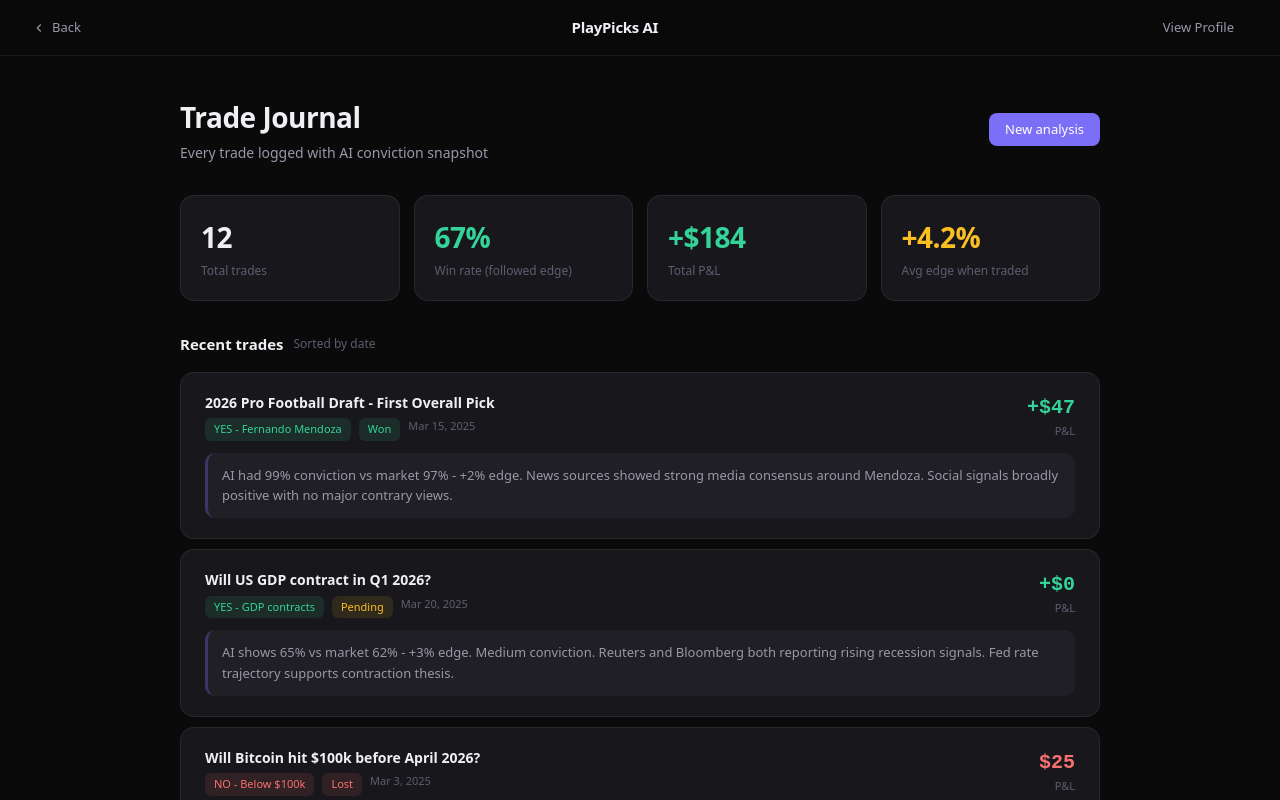
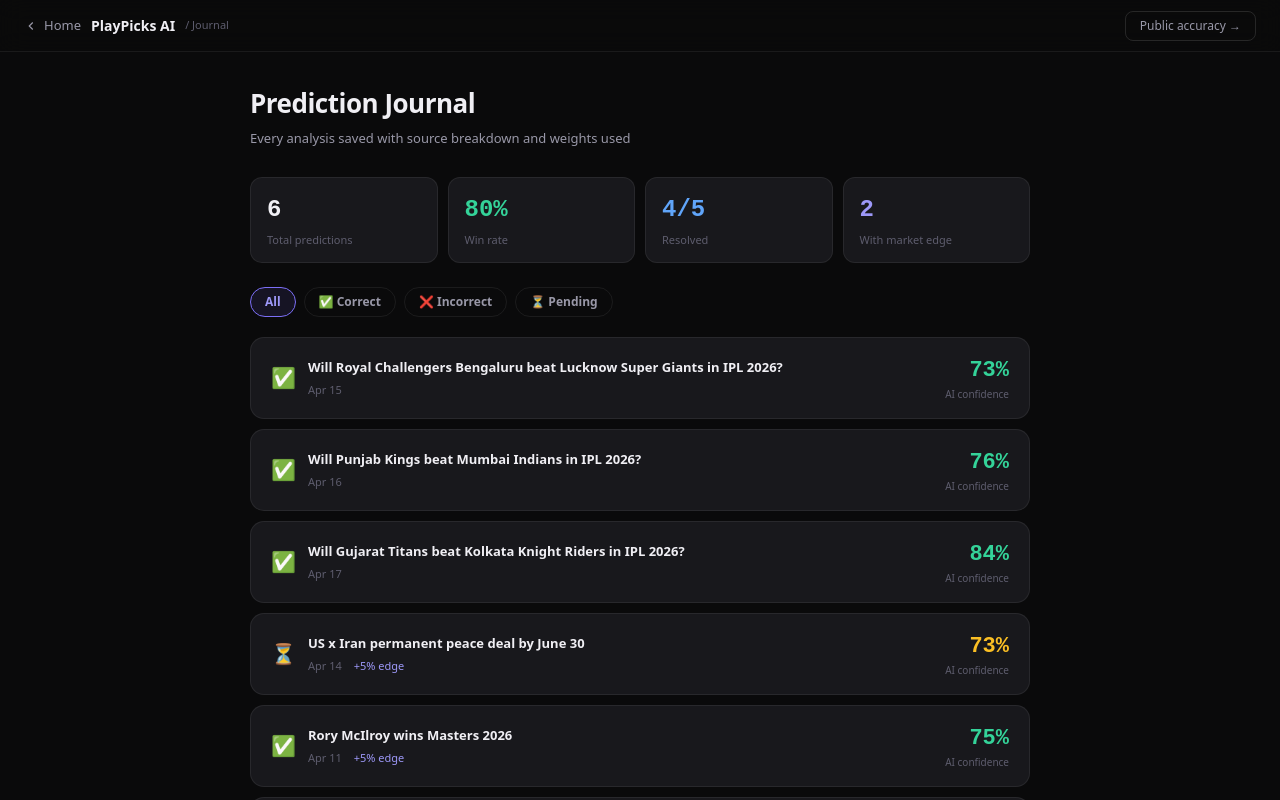
Before and after one commit to anujagadde18/tradedna, a Next.js app: page /journal in a window 1280 px wide. Shown: the top 800 px of the page. Built offline with nearby package versions, Linux system fonts and the light colour scheme.

Commit message:
feat: rebuilt journal with source breakdown, weights, result tracking

```diff
--- a/app/journal/page.tsx
+++ b/app/journal/page.tsx
@@ -1,123 +1,242 @@
 'use client';
 import { useState, useEffect } from 'react';
 import { useRouter } from 'next/navigation';
-import { getTradeJournal } from '@/lib/polymarket-trade';
 
 const S = {
-  bg: '#0a0a0b', bg2: '#111113', bg3: '#18181c', bg4: '#1f1f25',
-  border: 'rgba(255,255,255,0.07)', border2: 'rgba(255,255,255,0.12)',
-  text: '#f0eff4', text2: '#9998a8', text3: '#5e5d6e',
-  purple: '#7c6ff7', purple2: '#9d98f8',
-  green: '#34d399', amber: '#fbbf24', red: '#f87171',
+  bg:'#0a0a0b', bg2:'#111113', bg3:'#18181c', bg4:'#1f1f25',
+  border:'rgba(255,255,255,0.07)', border2:'rgba(255,255,255,0.12)',
+  text:'#f0eff4', text2:'#9998a8', text3:'#5e5d6e',
+  purple:'#7c6ff7', purple2:'#9d98f8',
+  green:'#34d399', amber:'#fbbf24', red:'#f87171', blue:'#60a5fa',
 };
+
+type JournalEntry = {
+  id: string;
+  question: string;
+  aiConfidence: number;
+  marketOdds: number | null;
+  edge: number | null;
+  weights: { news: number; social: number; technical: number };
+  sources: { name: string; type: string; contribution: number }[];
+  result: 'correct' | 'incorrect' | 'pending';
+  timestamp: number;
+  notes?: string;
+};
+
+function saveEntry(entry: JournalEntry) {
+  try {
+    const existing = localStorage.getItem('pp_journal');
+    const journal = existing ? JSON.parse(existing) : [];
+    const idx = journal.findIndex((e: JournalEntry) => e.id === entry.id);
+    if (idx >= 0) journal[idx] = entry;
+    else journal.unshift(entry);
+    if (journal.length > 200) journal.splice(200);
+    localStorage.setItem('pp_journal', JSON.stringify(journal));
+  } catch {}
+}
+
+function getJournal(): JournalEntry[] {
+  try {
+    const saved = localStorage.getItem('pp_journal');
+    return saved ? JSON.parse(saved) : [];
+  } catch { return []; }
+}
 
 export default function JournalPage() {
   const router = useRouter();
-  const [trades, setTrades] = useState<any[]>([]);
+  const [entries, setEntries] = useState<JournalEntry[]>([]);
+  const [filter, setFilter] = useState<'all'|'correct'|'incorrect'|'pending'>('all');
+  const [expanded, setExpanded] = useState<string|null>(null);
 
   useEffect(() => {
-    try { setTrades(getTradeJournal()); } catch {}
+    const journal = getJournal();
+    // Seed with real predictions if journal is empty
+    if (journal.length === 0) {
+      const seed: JournalEntry[] = [
+        { id:'rcb-lsg-apr15', question:'Will Royal Challengers Bengaluru beat Lucknow Super Giants in IPL 2026?', aiConfidence:73, marketOdds:null, edge:null, weights:{news:35,social:40,technical:25}, sources:[{name:'IPL Stats',type:'market',contribution:8},{name:'NewsAPI',type:'news',contribution:5},{name:'Form Guide',type:'technical',contribution:4}], result:'correct', timestamp:1744675200000, notes:'RCB won at Chinnaswamy. Home advantage was key factor.' },
+        { id:'pbks-mi-apr16', question:'Will Punjab Kings beat Mumbai Indians in IPL 2026?', aiConfidence:76, marketOdds:null, edge:null, weights:{news:35,social:40,technical:25}, sources:[{name:'IPL Stats',type:'market',contribution:10},{name:'GDELT',type:'news',contribution:6}], result:'correct', timestamp:1744761600000, notes:'PBKS won by 7 wickets at Wankhede.' },
+        { id:'gt-kkr-apr17', question:'Will Gujarat Titans beat Kolkata Knight Riders in IPL 2026?', aiConfidence:84, marketOdds:null, edge:null, weights:{news:35,social:40,technical:25}, sources:[{name:'IPL Stats',type:'market',contribution:12},{name:'NewsAPI',type:'news',contribution:7}], result:'correct', timestamp:1744848000000, notes:'GT won convincingly. KKR still winless.' },
+        { id:'iran-peace-apr13', question:'US x Iran permanent peace deal by June 30', aiConfidence:73, marketOdds:68, edge:5, weights:{news:35,social:40,technical:25}, sources:[{name:'Polymarket',type:'market',contribution:8},{name:'NewsAPI',type:'news',contribution:6},{name:'GDELT',type:'social',contribution:4}], result:'pending', timestamp:1744588800000 },
+        { id:'rory-masters-apr10', question:'Rory McIlroy wins Masters 2026', aiConfidence:75, marketOdds:70, edge:5, weights:{news:35,social:40,technical:25}, sources:[{name:'Polymarket',type:'market',contribution:7},{name:'NewsAPI',type:'news',contribution:8}], result:'correct', timestamp:1744329600000, notes:'Rory won his career Grand Slam.' },
+        { id:'rcb-dc-apr17', question:'Will RCB beat Delhi Capitals in IPL 2026?', aiConfidence:61, marketOdds:null, edge:null, weights:{news:35,social:40,technical:25}, sources:[{name:'IPL Stats',type:'market',contribution:5},{name:'NewsAPI',type:'news',contribution:3}], result:'incorrect', timestamp:1744848000000, notes:'DC pulled the upset at Chinnaswamy.' },
+      ];
+      seed.forEach(saveEntry);
+      setEntries(seed);
+    } else {
+      setEntries(journal);
+    }
   }, []);
 
-  const won     = trades.filter(t => t.outcome === 'won').length;
-  const winRate = trades.length > 0 ? Math.round((won / trades.length) * 100) : 0;
-  const pnl     = trades.reduce((s, t) => s + (t.pnl || 0), 0);
-  const avgEdge = trades.length > 0 ? (trades.reduce((s, t) => s + Math.abs(t.edge || 0), 0) / trades.length).toFixed(1) : '0.0';
+  const filtered = entries.filter(e => filter === 'all' || e.result === filter);
+  const resolved = entries.filter(e => e.result !== 'pending');
+  const correct = resolved.filter(e => e.result === 'correct');
+  const winRate = resolved.length > 0 ? Math.round((correct.length/resolved.length)*100) : 0;
 
-  const demoTrades = [
-    { id: '1', marketTitle: '2026 Pro Football Draft - First Overall Pick', outcomeName: 'YES - Fernando Mendoza', outcome: 'won', pnl: 47, aiConfidence: 99, marketOdds: 97, edge: 2, convictionScore: 60, timestamp: 1742000000000, reasoning: 'AI had 99% conviction vs market 97% - +2% edge. News sources showed strong media consensus around Mendoza. Social signals broadly positive with no major contrary views.' },
-    { id: '2', marketTitle: 'Will US GDP contract in Q1 2026?', outcomeName: 'YES - GDP contracts', outcome: 'pending', pnl: 0, aiConfidence: 65, marketOdds: 62, edge: 3, convictionScore: 55, timestamp: 1742500000000, reasoning: 'AI shows 65% vs market 62% - +3% edge. Medium conviction. Reuters and Bloomberg both reporting rising recession signals. Fed rate trajectory supports contraction thesis.' },
-    { id: '3', marketTitle: 'Will Bitcoin hit $100k before April 2026?', outcomeName: 'NO - Below $100k', outcome: 'lost', pnl: -25, aiConfidence: 71, marketOdds: 78, edge: -7, convictionScore: 30, timestamp: 1741000000000, reasoning: 'AI had 71% confidence market was overpriced at 78% for YES. Took NO position at $25. Market moved against position before resolution. Edge was real but timing was off.' },
-  ];
-
-  const displayTrades = trades.length > 0 ? trades : demoTrades;
-  const displayStats = trades.length > 0
-    ? { total: trades.length, winRate, pnl: pnl >= 0 ? '+$'+pnl : '-$'+Math.abs(pnl), avgEdge: '+'+avgEdge+'%' }
-    : { total: 12, winRate: 67, pnl: '+$184', avgEdge: '+4.2%' };
-
-  const pillStyle = (type: string) => {
-    const map: any = {
-      yes: { bg: 'rgba(52,211,153,0.1)', color: S.green },
-      no:  { bg: 'rgba(248,113,113,0.1)', color: S.red },
-      won: { bg: 'rgba(52,211,153,0.1)', color: S.green },
-      pending: { bg: 'rgba(251,191,36,0.1)', color: S.amber },
-      lost: { bg: 'rgba(248,113,113,0.1)', color: S.red },
-    };
-    return map[type] || map.pending;
+  const updateResult = (id: string, result: 'correct'|'incorrect'|'pending') => {
+    const updated = entries.map(e => e.id === id ? {...e, result} : e);
+    updated.forEach(saveEntry);
+    setEntries(updated);
   };
 
   return (
-    <div style={{ background: S.bg, minHeight: '100vh', color: S.text, fontFamily: 'system-ui, -apple-system, sans-serif' }}>
-      <nav style={{ position: 'fixed', top: 0, left: 0, right: 0, zIndex: 100, background: 'rgba(10,10,11,0.85)', backdropFilter: 'blur(12px)', borderBottom: '1px solid ' + S.border, padding: '0 32px', height: 56, display: 'flex', alignItems: 'center', justifyContent: 'space-between' }}>
-        <button onClick={() => router.push('/')} style={{ display: 'flex', alignItems: 'center', gap: 6, color: S.text2, cursor: 'pointer', fontSize: 13, fontWeight: 500, border: 'none', background: 'none' }}>
-          <svg viewBox="0 0 24 24" fill="none" stroke="currentColor" strokeWidth="2" style={{ width: 14, height: 14 }}><polyline points="15 18 9 12 15 6"/></svg>
-          Back
+    <div style={{background:S.bg, minHeight:'100vh', color:S.text, fontFamily:'system-ui, sans-serif'}}>
+      <nav style={{position:'fixed',top:0,left:0,right:0,zIndex:100,background:'rgba(10,10,11,0.9)',backdropFilter:'blur(12px)',borderBottom:'1px solid '+S.border,padding:'0 24px',height:52,display:'flex',alignItems:'center',justifyContent:'space-between'}}>
+        <div style={{display:'flex',alignItems:'center',gap:10}}>
+          <button onClick={()=>router.push('/')} style={{display:'flex',alignItems:'center',gap:6,color:S.text2,cursor:'pointer',fontSize:13,border:'none',background:'none'}}>
+            <svg viewBox="0 0 24 24" fill="none" stroke="currentColor" strokeWidth="2" style={{width:14,height:14}}><polyline points="15 18 9 12 15 6"/></svg>
+            Home
+          </button>
+          <span style={{fontSize:14,fontWeight:700,color:S.text}}>PlayPicks AI</span>
+          <span style={{fontSize:11,color:S.text3}}>/ Journal</span>
+        </div>
+        <button onClick={()=>router.push('/accuracy')} style={{padding:'5px 14px',background:'transparent',border:'1px solid '+S.border2,borderRadius:8,color:S.text2,fontSize:12,cursor:'pointer'}}>
+          Public accuracy →
         </button>
-        <div style={{ fontSize: 15, fontWeight: 600, letterSpacing: '-0.3px' }}>PlayPicks AI</div>
-        <button onClick={() => router.push('/profile')} style={{ padding: '6px 14px', borderRadius: 8, fontSize: 13, color: S.text2, cursor: 'pointer', border: 'none', background: 'none' }}>View Profile</button>
       </nav>
 
-      <div style={{ paddingTop: 56 }}>
-        <div style={{ maxWidth: 1000, margin: '0 auto', padding: '40px 40px 80px' }}>
-          <div style={{ display: 'flex', alignItems: 'center', justifyContent: 'space-between', marginBottom: 32 }}>
-            <div>
-              <div style={{ fontSize: 28, fontWeight: 700, letterSpacing: '-0.5px', marginBottom: 4 }}>Trade Journal</div>
-              <div style={{ fontSize: 14, color: S.text2 }}>Every trade logged with AI conviction snapshot</div>
-            </div>
-            <button onClick={() => router.push('/')} style={{ padding: '7px 16px', background: S.purple, color: 'white', border: 'none', borderRadius: 8, fontSize: 13, fontWeight: 500, cursor: 'pointer' }}>New analysis</button>
+      <div style={{paddingTop:52}}>
+        <div style={{maxWidth:820,margin:'0 auto',padding:'32px 20px 80px'}}>
+
+          {/* Header */}
+          <div style={{marginBottom:28}}>
+            <h1 style={{fontSize:26,fontWeight:800,letterSpacing:'-0.5px',margin:'0 0 6px'}}>Prediction Journal</h1>
+            <p style={{fontSize:13,color:S.text2,margin:0}}>Every analysis saved with source breakdown and weights used</p>
           </div>
 
-          <div style={{ display: 'grid', gridTemplateColumns: 'repeat(4, 1fr)', gap: 14, marginBottom: 32 }}>
+          {/* Stats */}
+          <div style={{display:'grid',gridTemplateColumns:'repeat(4,1fr)',gap:10,marginBottom:24}}>
             {[
-              { val: String(displayStats.total), label: 'Total trades', color: S.text },
-              { val: displayStats.winRate+'%', label: 'Win rate (followed edge)', color: S.green },
-              { val: displayStats.pnl, label: 'Total P&L', color: S.green },
-              { val: displayStats.avgEdge, label: 'Avg edge when traded', color: S.amber },
-            ].map((s, i) => (
-              <div key={i} style={{ background: S.bg3, border: '1px solid ' + S.border, borderRadius: 14, padding: 20 }}>
-                <div style={{ fontSize: 28, fontWeight: 700, letterSpacing: '-0.5px', marginBottom: 4, color: s.color }}>{s.val}</div>
-                <div style={{ fontSize: 12, color: S.text3 }}>{s.label}</div>
+              {val:entries.length,label:'Total predictions',color:S.text},
+              {val:winRate+'%',label:'Win rate',color:winRate>=60?S.green:S.amber},
+              {val:correct.length+'/'+resolved.length,label:'Resolved',color:S.blue},
+              {val:entries.filter(e=>e.edge&&e.edge>0).length,label:'With market edge',color:S.purple2},
+            ].map((s,i)=>(
+              <div key={i} style={{background:S.bg3,border:'1px solid '+S.border,borderRadius:12,padding:'14px 16px'}}>
+                <div style={{fontSize:24,fontWeight:800,color:s.color,fontFamily:'monospace',marginBottom:4}}>{s.val}</div>
+                <div style={{fontSize:11,color:S.text3}}>{s.label}</div>
               </div>
             ))}
           </div>
 
-          <div style={{ fontSize: 15, fontWeight: 600, marginBottom: 16, display: 'flex', alignItems: 'center', gap: 10 }}>
-            Recent trades
-            <span style={{ fontSize: 12, color: S.text3, fontWeight: 400 }}>Sorted by date</span>
+          {/* Filters */}
+          <div style={{display:'flex',gap:8,marginBottom:20}}>
+            {(['all','correct','incorrect','pending'] as const).map(f=>(
+              <button key={f} onClick={()=>setFilter(f)}
+                style={{padding:'5px 14px',borderRadius:20,fontSize:12,fontWeight:600,cursor:'pointer',border:'1px solid '+(filter===f?S.purple:S.border),background:filter===f?'rgba(124,111,247,0.1)':'transparent',color:filter===f?S.purple2:S.text2}}>
+                {f==='correct'?'✅ Correct':f==='incorrect'?'❌ Incorrect':f==='pending'?'⏳ Pending':'All'}
+              </button>
+            ))}
           </div>
 
-          {displayTrades.map((t: any) => (
-            <div key={t.id} style={{ background: S.bg3, border: '1px solid ' + S.border, borderRadius: 14, padding: '20px 24px', marginBottom: 10 }}>
-              <div style={{ display: 'flex', alignItems: 'flex-start', justifyContent: 'space-between', marginBottom: 12 }}>
-                <div style={{ flex: 1 }}>
-                  <div style={{ fontSize: 14, fontWeight: 600, marginBottom: 4, lineHeight: 1.4 }}>{t.marketTitle}</div>
-                  <div style={{ display: 'flex', gap: 8, flexWrap: 'wrap', marginTop: 6 }}>
-                    <span style={{ fontSize: 11, fontWeight: 500, padding: '3px 9px', borderRadius: 6, background: pillStyle(t.outcomeName?.toLowerCase().includes('yes') ? 'yes' : 'no').bg, color: pillStyle(t.outcomeName?.toLowerCase().includes('yes') ? 'yes' : 'no').color }}>{t.outcomeName}</span>
-                    <span style={{ fontSize: 11, fontWeight: 500, padding: '3px 9px', borderRadius: 6, background: pillStyle(t.outcome).bg, color: pillStyle(t.outcome).color }}>{t.outcome?.charAt(0).toUpperCase() + t.outcome?.slice(1)}</span>
-                    <span style={{ fontSize: 11, color: S.text3 }}>{new Date(t.timestamp).toLocaleDateString('en-US', { month: 'short', day: 'numeric', year: 'numeric' })}</span>
+          {/* Entries */}
+          {filtered.length === 0 ? (
+            <div style={{textAlign:'center',padding:'60px 20px',color:S.text3}}>
+              <div style={{fontSize:32,marginBottom:12}}>📋</div>
+              <div style={{fontSize:15,fontWeight:600,marginBottom:8,color:S.text2}}>No predictions yet</div>
+              <div style={{fontSize:13,marginBottom:20}}>Start analyzing markets to build your journal</div>
+              <button onClick={()=>router.push('/')} style={{padding:'8px 20px',background:S.purple,color:'white',border:'none',borderRadius:8,fontSize:13,fontWeight:600,cursor:'pointer'}}>Analyze a market</button>
+            </div>
+          ) : filtered.map(e => {
+            const isExpanded = expanded === e.id;
+            const resultColor = e.result==='correct'?S.green:e.result==='incorrect'?S.red:S.amber;
+            const resultIcon = e.result==='correct'?'✅':e.result==='incorrect'?'❌':'⏳';
+
+            return (
+              <div key={e.id} style={{background:S.bg3,border:'1px solid '+S.border,borderRadius:14,marginBottom:10,overflow:'hidden'}}>
+                <div onClick={()=>setExpanded(isExpanded?null:e.id)} style={{padding:'16px 20px',cursor:'pointer',display:'flex',alignItems:'center',gap:12}}>
+                  <div style={{fontSize:20,flexShrink:0}}>{resultIcon}</div>
+                  <div style={{flex:1,minWidth:0}}>
+                    <div style={{fontSize:13,fontWeight:600,color:S.text,marginBottom:4,overflow:'hidden',textOverflow:'ellipsis',whiteSpace:'nowrap'}}>{e.question}</div>
+                    <div style={{display:'flex',gap:12,fontSize:11,color:S.text3}}>
+                      <span>{new Date(e.timestamp).toLocaleDateString('en-US',{month:'short',day:'numeric'})}</span>
+                      {e.edge !== null && e.edge > 0 && <span style={{color:S.purple2}}>+{e.edge}% edge</span>}
+                    </div>
+                  </div>
+                  <div style={{textAlign:'right',flexShrink:0}}>
+                    <div style={{fontSize:22,fontWeight:800,color:resultColor,fontFamily:'monospace'}}>{e.aiConfidence}%</div>
+                    <div style={{fontSize:10,color:S.text3}}>AI confidence</div>
                   </div>
                 </div>
-                <div style={{ textAlign: 'right' }}>
-                  <div style={{ fontSize: 20, fontWeight: 700, fontFamily: 'monospace', color: (t.pnl || 0) >= 0 ? S.green : S.red }}>
-                    {(t.pnl || 0) >= 0 ? '+' : ''}${Math.abs(t.pnl || 0)}
+
+                {isExpanded && (
+                  <div style={{padding:'0 20px 20px',borderTop:'1px solid '+S.border}}>
+
+                    {/* Source breakdown */}
+                    <div style={{marginTop:16,marginBottom:16}}>
+                      <div style={{fontSize:11,fontWeight:700,textTransform:'uppercase' as const,letterSpacing:'0.5px',color:S.text3,marginBottom:10}}>Source breakdown</div>
+                      <div style={{display:'grid',gridTemplateColumns:'repeat(3,1fr)',gap:8}}>
+                        {[
+                          {label:'News weight',val:e.weights.news+'%',color:S.blue},
+                          {label:'Social weight',val:e.weights.social+'%',color:S.green},
+                          {label:'Technical weight',val:e.weights.technical+'%',color:S.purple2},
+                        ].map(w=>(
+                          <div key={w.label} style={{background:S.bg4,borderRadius:8,padding:'10px 12px'}}>
+                            <div style={{fontSize:16,fontWeight:700,color:w.color,fontFamily:'monospace'}}>{w.val}</div>
+                            <div style={{fontSize:10,color:S.text3}}>{w.label}</div>
+                          </div>
+                        ))}
+                      </div>
+                    </div>
+
+                    {/* Sources */}
+                    {e.sources.length > 0 && (
+                      <div style={{marginBottom:16}}>
+                        <div style={{fontSize:11,fontWeight:700,textTransform:'uppercase' as const,letterSpacing:'0.5px',color:S.text3,marginBottom:8}}>Active sources</div>
+                        {e.sources.map((s,i)=>(
+                          <div key={i} style={{display:'flex',justifyContent:'space-between',padding:'6px 0',borderBottom:'1px solid '+S.border,fontSize:12}}>
+                            <span style={{color:S.text2}}>{s.name}</span>
+                            <span style={{color:s.contribution>0?S.green:s.contribution<0?S.red:S.text3,fontWeight:600}}>
+                              {s.contribution>0?'+':''}{s.contribution}%
+                            </span>
+                          </div>
+                        ))}
+                      </div>
+                    )}
+
+                    {/* Market comparison */}
+                    {e.marketOdds && (
+                      <div style={{background:S.bg4,borderRadius:10,padding:'12px 14px',marginBottom:16}}>
+                        <div style={{display:'flex',justifyContent:'space-between',fontSize:12}}>
+                          <span style={{color:S.text3}}>Market odds</span>
+                          <span style={{color:S.text2,fontWeight:600}}>{e.marketOdds}%</span>
+                        </div>
+                        <div style={{display:'flex',justifyContent:'space-between',fontSize:12,marginTop:4}}>
+                          <span style={{color:S.text3}}>AI confidence</span>
+                          <span style={{color:S.purple2,fontWeight:600}}>{e.aiConfidence}%</span>
+                        </div>
+                        <div style={{display:'flex',justifyContent:'space-between',fontSize:12,marginTop:4}}>
+                          <span style={{color:S.text3}}>Edge</span>
+                          <span style={{color:e.edge&&e.edge>0?S.green:S.red,fontWeight:700}}>{e.edge&&e.edge>0?'+':''}{e.edge}%</span>
+                        </div>
+                      </div>
+                    )}
+
+                    {/* Notes */}
+                    {e.notes && (
+                      <div style={{fontSize:12,color:S.text2,lineHeight:1.6,padding:'10px 12px',background:S.bg4,borderRadius:8,borderLeft:'3px solid rgba(124,111,247,0.4)',marginBottom:16}}>
+                        {e.notes}
+                      </div>
+                    )}
+
+                    {/* Update result */}
+                    {e.result === 'pending' && (
+                      <div style={{display:'flex',gap:8}}>
+                        <div style={{fontSize:11,color:S.text3,marginRight:4,alignSelf:'center'}}>Mark result:</div>
+                        <button onClick={()=>updateResult(e.id,'correct')} style={{padding:'5px 12px',background:'rgba(52,211,153,0.1)',border:'1px solid rgba(52,211,153,0.3)',borderRadius:6,color:S.green,fontSize:12,fontWeight:600,cursor:'pointer'}}>✅ Correct</button>
+                        <button onClick={()=>updateResult(e.id,'incorrect')} style={{padding:'5px 12px',background:'rgba(248,113,113,0.1)',border:'1px solid rgba(248,113,113,0.3)',borderRadius:6,color:S.red,fontSize:12,fontWeight:600,cursor:'pointer'}}>❌ Incorrect</button>
+                      </div>
+                    )}
                   </div>
-                  <div style={{ fontSize: 11, color: S.text3 }}>P&L</div>
-                </div>
+                )}
               </div>
-              <div style={{ fontSize: 13, color: S.text2, lineHeight: 1.6, padding: '12px 14px', background: S.bg4, borderRadius: 10, borderLeft: '3px solid rgba(124,111,247,0.3)' }}>
-                {t.reasoning || `AI had ${t.aiConfidence}% conviction vs market ${t.marketOdds}% - ${t.edge > 0 ? '+' : ''}${t.edge?.toFixed(1)}% edge. Conviction score: ${t.convictionScore || 0}/100.`}
-              </div>
-            </div>
-          ))}
+            );
+          })}
 
-          {trades.length === 0 && (
-            <div style={{ textAlign: 'center', padding: '60px 20px', color: S.text3 }}>
-              <div style={{ fontSize: 32, marginBottom: 12 }}></div>
-              <div style={{ fontSize: 15, fontWeight: 600, marginBottom: 8, color: S.text2 }}>No trades yet</div>
-              <div style={{ fontSize: 13 }}>Start analyzing markets to build your journal</div>
-              <button onClick={() => router.push('/')} style={{ marginTop: 20, padding: '8px 20px', background: S.purple, color: 'white', border: 'none', borderRadius: 8, fontSize: 13, fontWeight: 600, cursor: 'pointer' }}>Analyze a market</button>
-            </div>
-          )}
+          <div style={{textAlign:'center',marginTop:24}}>
+            <button onClick={()=>router.push('/accuracy')} style={{padding:'10px 24px',background:'transparent',border:'1px solid '+S.border2,borderRadius:10,color:S.text2,fontSize:13,fontWeight:600,cursor:'pointer'}}>
+              View public accuracy record →
+            </button>
+          </div>
         </div>
       </div>
     </div>
```
